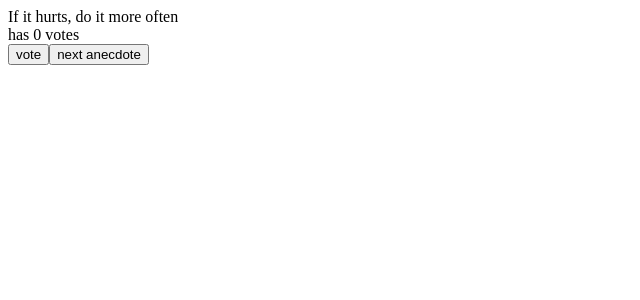
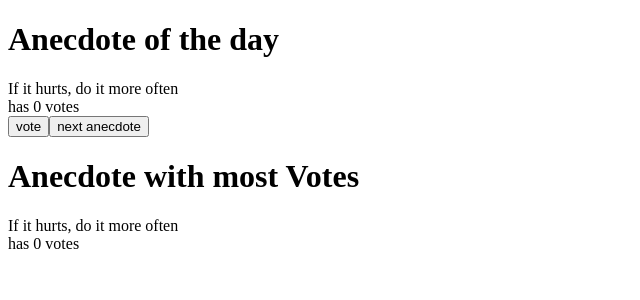
Before and after one commit to sidneyowallah/fullstack, a React (Create React App) app in the folder part1/: page / in a window 1280 px wide. Shown: the top 300 px of the page, without its empty margins (0-640 px from the left). Built offline with nearby package versions, Linux system fonts and the light colour scheme.

Commit message:
1.14*: anecdotes step3 - implemented the final version of the application that displays the anecdote with the largest number of votes

```diff
--- a/part1/src/index.js
+++ b/part1/src/index.js
@@ -1,6 +1,5 @@
 import React, { useState } from 'react';
 import ReactDOM from 'react-dom';
-
 
 const anecdotes = [
     'If it hurts, do it more often',
@@ -12,11 +11,12 @@ const anecdotes = [
 ]
 const Button = ({ onClick, text }) => <button onClick={onClick}>{text}</button>
 
-
 const App = (props) => {
 
     const [selected, setSelected] = useState(0)
+
     const [votes, setVotes] = useState(new Array(6).fill(0))
+
 
     const setToSelected = () => {
         let randomNum = Math.floor(Math.random() * 6);
@@ -29,11 +29,20 @@ const App = (props) => {
         setVotes(copy)
     }
 
+    const mostVotes = Math.max(...votes);
+
+    const bestAnecdote = props.anecdotes[votes.indexOf(mostVotes)]
+
     return (
         <div>
+            <h1>Anecdote of the day</h1>
             <div>{props.anecdotes[selected]}<br />has {votes[selected]} votes</div>
             <Button onClick={setTheVotes} text="vote" />
             <Button onClick={() => setToSelected(selected)} text="next anecdote" />
+
+            <h1>Anecdote with most Votes</h1>
+
+            <div>{bestAnecdote}<br />has {mostVotes} votes</div>
         </div>
     )
 }
```
